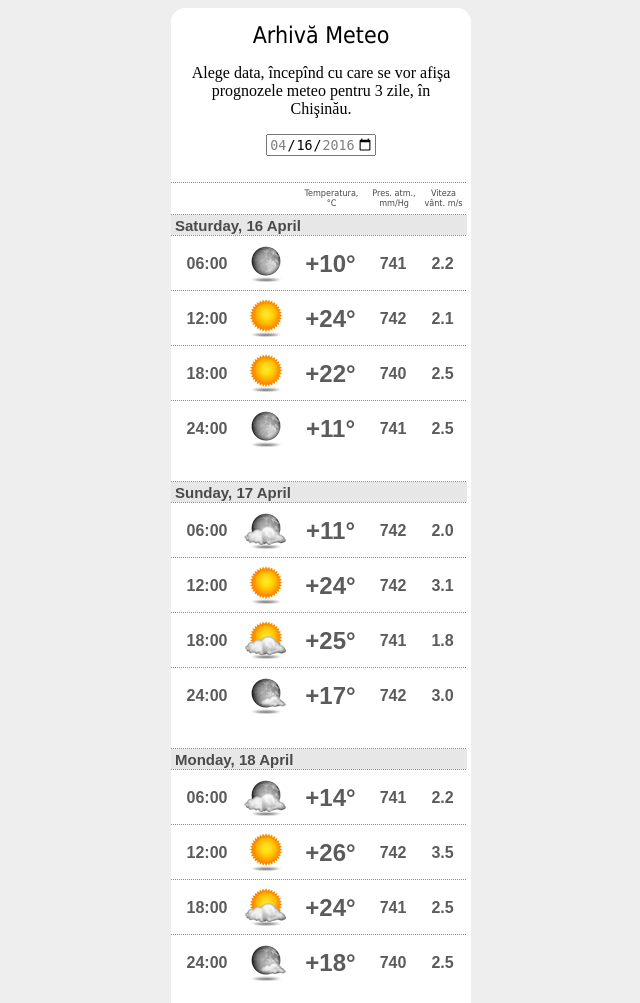
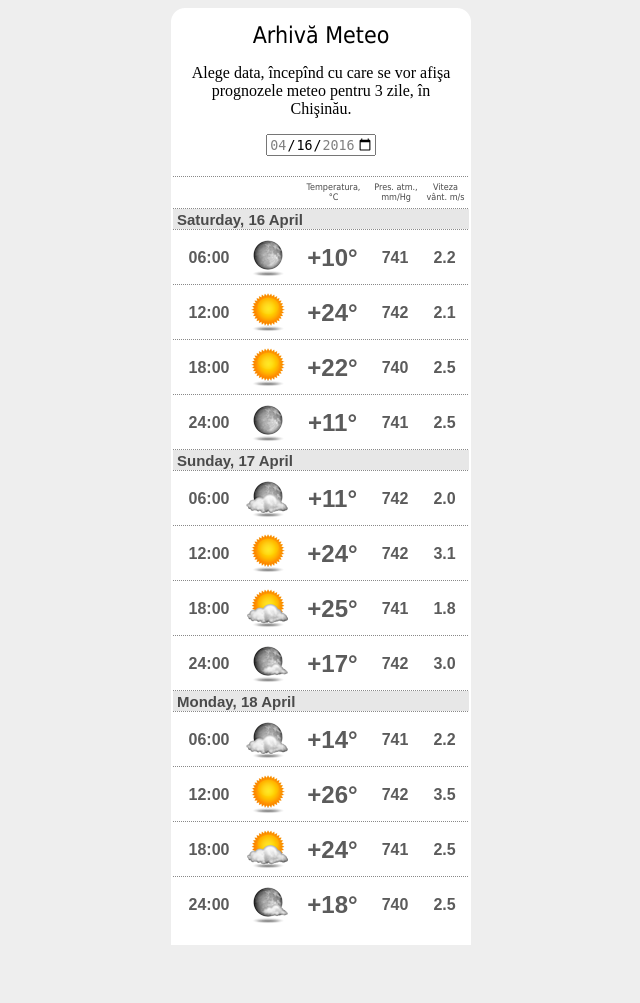
Before and after one commit to dumitruguba/MIDPS-1, a PHP site: page / in a window 1280 px wide. Shown: the whole page, without its empty margins (319-959 px from the left). After the commit the page ends 945 px from the top, so only its background shows below. Run offline with PHP 8.4, Linux system fonts and the light colour scheme; data comes from the database, SQL or seed files in the repository.

Commit message:
Light touches

```diff
--- a/Lab#4/index.php
+++ b/Lab#4/index.php
@@ -1,4 +1,6 @@
 <!DOCTYPE html>
+<title>Arhiva meteo, Chisinau</title>
+<link rel="shortcut icon" href="/images/favicon.ico" type="image/ico" />
 <html>
 	<head>
 		<meta http-equiv="content-type" content="text/html; charset=utf-8" />
@@ -43,7 +45,7 @@
 						<input type="date" name="date"  value="2016-04-16" min="2016-04-16" max="2016-04-23" onchange="showMeteo(this.value)" />
 					</form>
 				</div>
-				<div id="listofMeteo" />
+				<div class="Bottom" id="listofMeteo" />
 			</div>
 		</div>
 	</body>
--- a/Lab#4/styles/response_style.css
+++ b/Lab#4/styles/response_style.css
@@ -5,7 +5,7 @@
 .Meteo{
 	margin: auto;
 	width: 295px;
-	padding-top: 26px;
+	padding-top: 0px;
 	padding-left: 0px;
 	float: left;
 	text-align: center;
--- a/Lab#4/styles/top_style.css
+++ b/Lab#4/styles/top_style.css
@@ -36,3 +36,7 @@
 	padding-right: 10px;
 	text-align: center;
 }
+.Bottom{
+	padding-left: 2px;
+	padding-top: 20px;
+}
```
Also changed, not shown: Lab#4/images/favicon.ico (added), Lab#4/process.php (line endings or trailing spaces).
